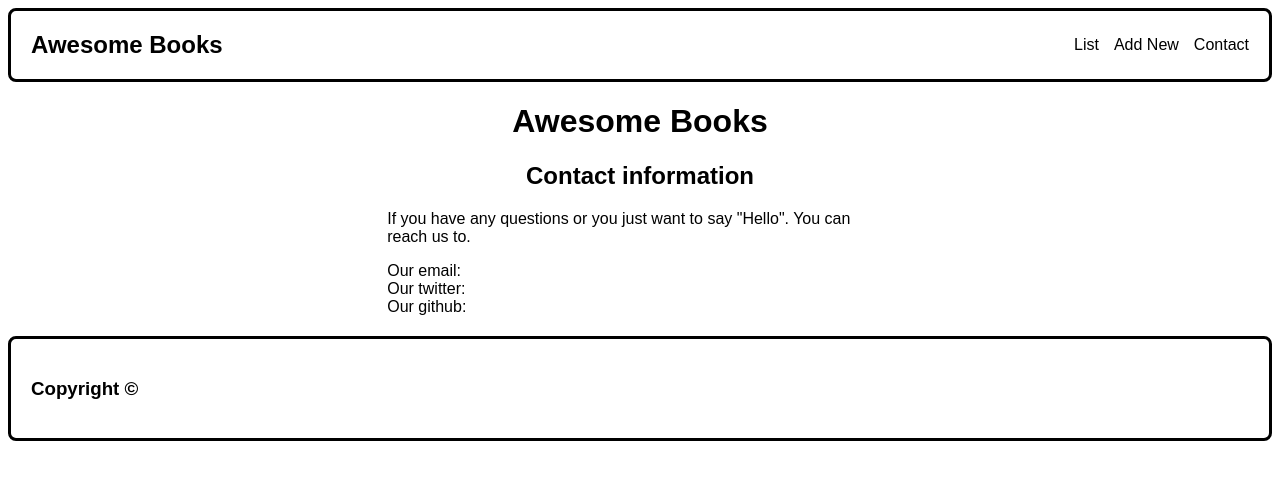
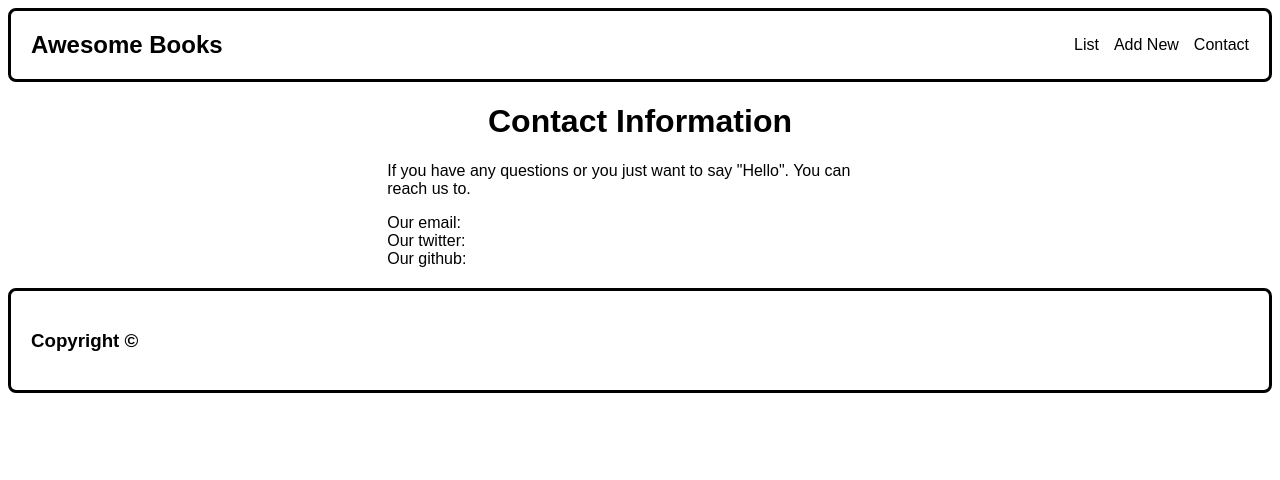
Before and after one commit to piero-vic/awesome-books, a plain HTML site: page index.html in a window 1280 px wide. Both pictures are taken after a click on the link "Contact". Drawn offline with Linux system fonts and the light colour scheme.

Commit message:
Add dinamic title.

```diff
--- a/index.html
+++ b/index.html
@@ -21,7 +21,7 @@
 
   <main>
     <div>
-      <h1 class="title">Awesome Books</h1>
+      <h1 id="title" class="title">All Awesome Books</h1>
     </div>
 
     <div id="list" class="list">
@@ -30,7 +30,6 @@
     </div>
 
     <div id="form" class="form">
-      <h2 class="title1">Add a new book</h2>
       <form action="#" class="input-form" method="post">
         <input id="bookTitle" type="text" placeholder="Title">
         <input id="bookAuthor" type="text" placeholder="Author">
@@ -39,7 +38,6 @@
     </div>
 
     <div id="contact" class="contact">
-      <h2 class="title1">Contact information</h2>
       <p>
         If you have any questions or you just want to say "Hello".
         You can reach us to.
--- a/index.js
+++ b/index.js
@@ -81,24 +81,28 @@ function displaySection(section) {
   const sectionList = document.getElementById('list');
   const sectionForm = document.getElementById('form');
   const sectionContact = document.getElementById('contact');
+  const heading = document.getElementById('title');
 
   switch (section) {
     case 'list':
       sectionList.style.display = 'block';
       sectionForm.style.display = 'none';
       sectionContact.style.display = 'none';
+      heading.innerHTML = 'All Awesome Books';
       break;
 
     case 'form':
       sectionList.style.display = 'none';
       sectionForm.style.display = 'block';
       sectionContact.style.display = 'none';
+      heading.innerHTML = 'Add a New Book';
       break;
 
     case 'contact':
       sectionList.style.display = 'none';
       sectionForm.style.display = 'none';
       sectionContact.style.display = 'block';
+      heading.innerHTML = 'Contact Information';
       break;
 
     default: break;
```
